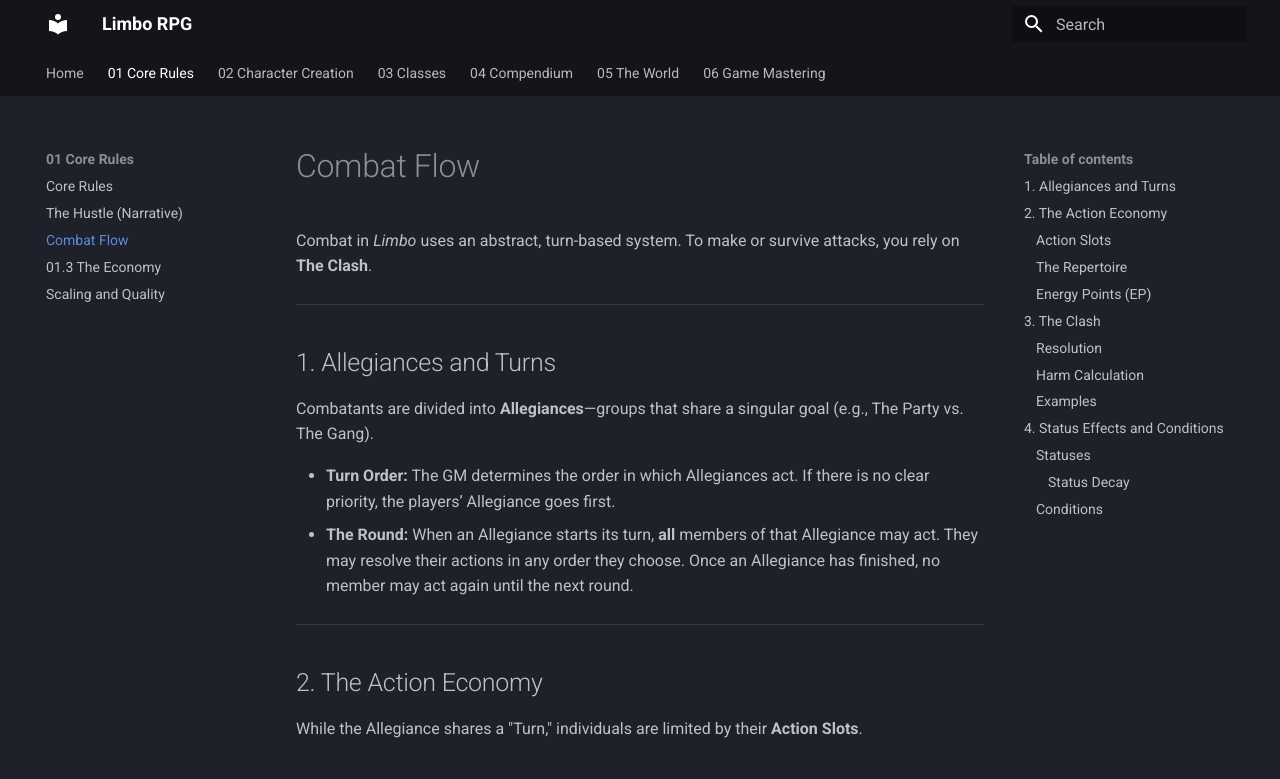
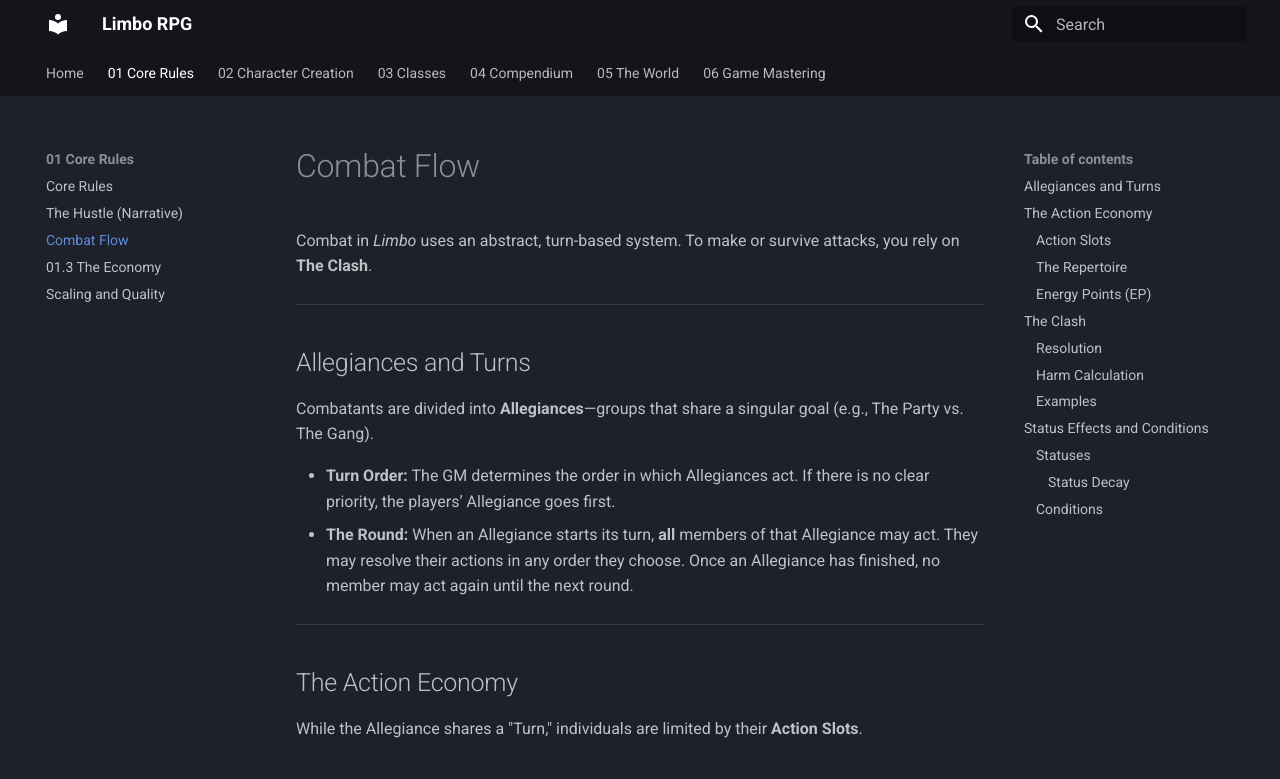
Before and after one commit to Bonfou/LimboRPG, an MkDocs documentation site: the page built from docs/01_Core_Rules/01.2_Combat_Flow.md, in a window 1280 px wide and 1400 px high. Shown: the top 779 px of the window. Built offline with MkDocs 1.6.1 and Material for MkDocs 9.7.7, drawn with Linux system fonts in a browser that asks for light colours; some of the changed text lies outside the part shown.

Commit message:
Update formatting

```diff
--- a/docs/01_Core_Rules/01.2_Combat_Flow.md
+++ b/docs/01_Core_Rules/01.2_Combat_Flow.md
@@ -3,13 +3,13 @@
 Combat in *Limbo* uses an abstract, turn-based system. To make or survive attacks, you rely on **The Clash**.
 
 ---
-## 1. Allegiances and Turns
+## Allegiances and Turns
 Combatants are divided into **Allegiances**—groups that share a singular goal (e.g., The Party vs. The Gang).
 
 - **Turn Order:** The GM determines the order in which Allegiances act. If there is no clear priority, the players’ Allegiance goes first.
 - **The Round:** When an Allegiance starts its turn, **all** members of that Allegiance may act. They may resolve their actions in any order they choose. Once an Allegiance has finished, no member may act again until the next round.
 ---
-## 2. The Action Economy
+## The Action Economy
 While the Allegiance shares a "Turn," individuals are limited by their **Action Slots**.
 ### Action Slots
 Your **Anomaly Tier** determines how many times you can act in a single round.
@@ -36,7 +36,7 @@ Moves require energy and concentration.
 - **Regeneration:** At the start of your Allegiance's turn, you regenerate **1 EP**.
 * **Cost:** If you have 0 EP, you cannot use Moves that require an EP cost. You must use Moves with no EP cost or wait to rebuild your pool.
 ---
-## 3. The Clash
+## The Clash
 All combat is resolved through **The Clash**.
 
 1.  **Declaration:** The attacker picks a valid <span class="offensive">**Offensive Move**</span> and a target.
@@ -100,7 +100,7 @@ HP loss is referred to as **Harm**. It is calculated after all dice in a Clash a
         - **Thug:** 0 Wins. **0 Net Harm to Amon.**
 
 ---
-## 4. Status Effects and Conditions
+## Status Effects and Conditions
 ### Statuses
 Status Effects in Limbo stack, and usually have two effects: a triggered effect, which typically deals True Harm equal to stacks, and a passive effect that doesn't scale and applies for as long as an entity has stacks.
 For example, **Tremor** deals True Harm equal to stacks when the afflicted target is Broken, and while the target has *any* stacks of Tremor, they get a non-scaling -2 AV penalty.
```
Also changed, not shown: docs/01_Core_Rules/01.1_The_Basics.md (+6 -0 lines).
